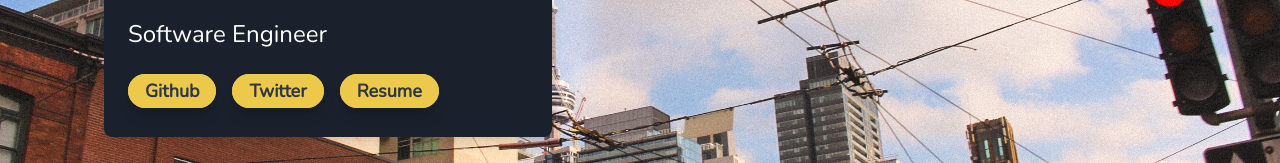
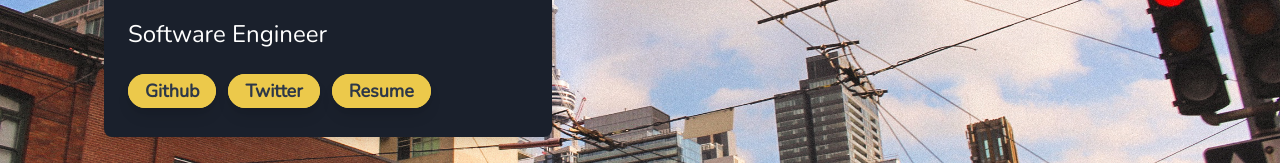
Before and after one commit to ReubenMathew/ReubenNinanV7, a Nuxt app: page / in a window 1280 px wide. Shown: the part 393-556 px from the top of the page. Built offline with nearby package versions, Linux system fonts and the light colour scheme.

Commit message:
button spacing fixed

```diff
--- a/components/NameCard.vue
+++ b/components/NameCard.vue
@@ -7,10 +7,10 @@
         <p class="text-2xl mt-2 mb-6 leading-none font-light">Software Engineer</p>
 
         <div class=" text-gray-800 text-lg font-bold flex flex-wrap">
-            <div class="py-2 ">
+            <div class="py-2 pr-3">
                 <a href="https://github.com/ReubenMathew/" class="bg-yellow-500 transition duration-200 ease-in-out hover:text-yellow-500 border border-yellow-500 hover:bg-transparent px-4 py-1 shadow-lg rounded-full">Github</a>
             </div>
-            <div class="py-2 sm:px-4 xs:px-0">
+            <div class="py-2 pr-3">
                 <a href="https://twitter.com/NinanReuben" class="bg-yellow-500 transition duration-200 ease-in-out hover:text-yellow-500 border border-yellow-500 hover:bg-transparent px-4 py-1 shadow-lg rounded-full">Twitter</a>
             </div>
             <div class="py-2">
--- a/tailwind.config.js
+++ b/tailwind.config.js
@@ -12,8 +12,8 @@ module.exports = {
     /* For Letter size */
     screens: {
       print: {"raw": "print"},
-      xsm: "500px",
-      sm: "640px",
+      xsm: "200px",
+      sm: "380px",
       md: "833px",
       lg: "1079.5px",
       xl: "1280px",
```
